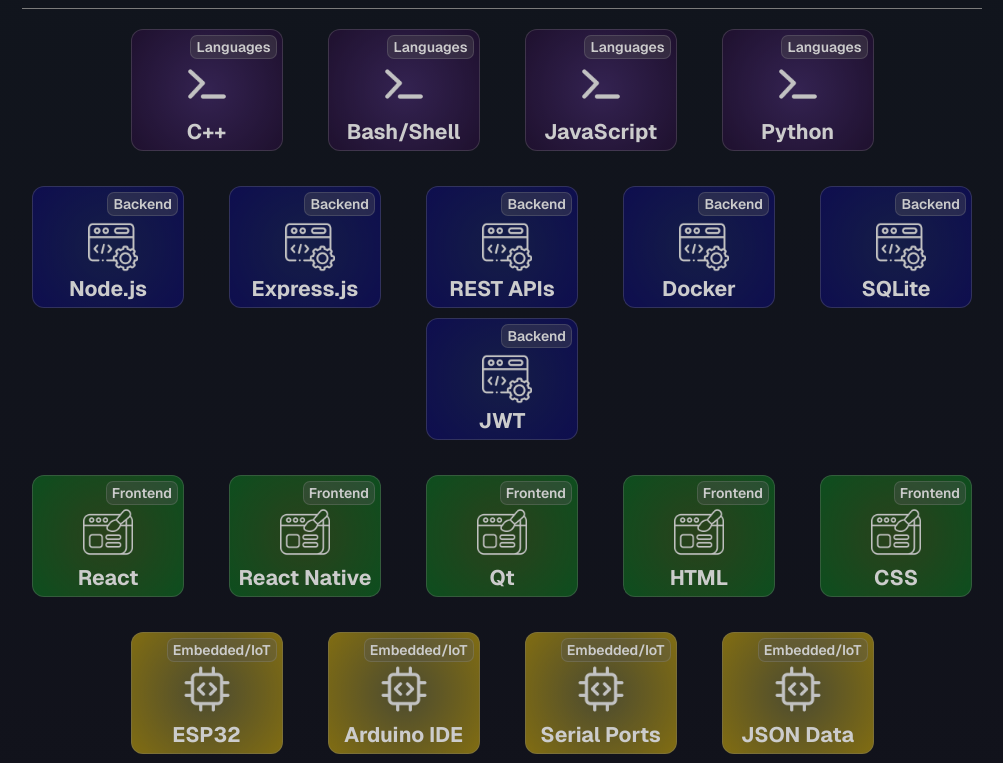
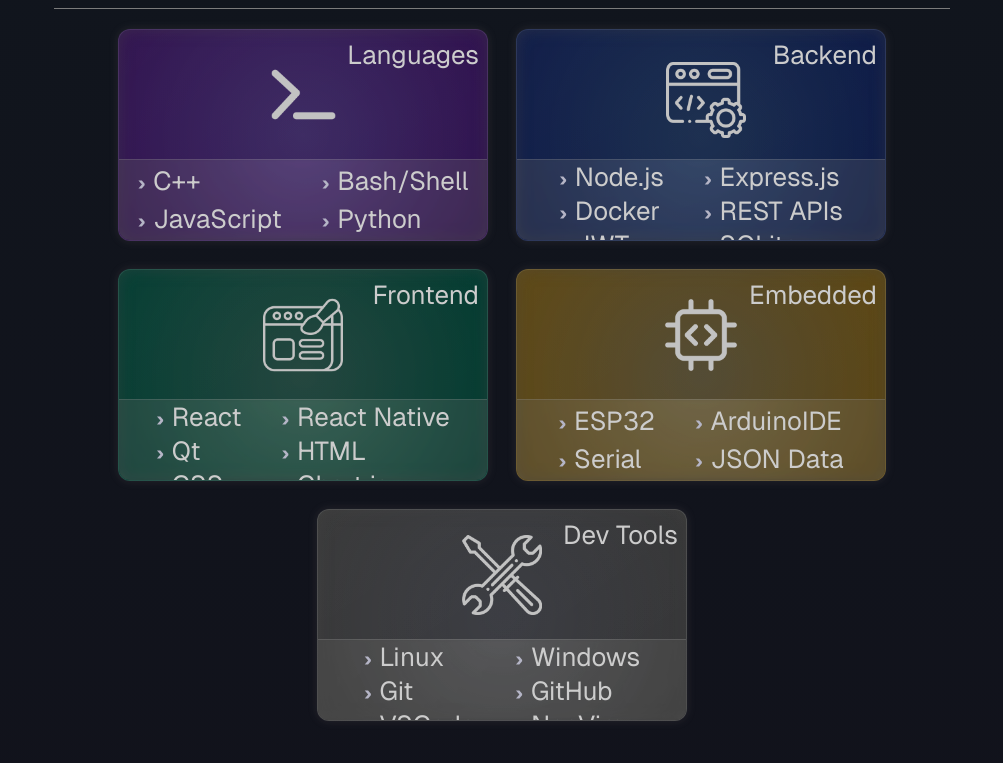
Before and after one commit to pearcepackman/PersonalWebsite, a React (Create React App) app: page / in a window 1280 px wide. Shown: the part 1067-1830 px from the top of the page, without its empty margins (138-1141 px from the left). Built offline with nearby package versions, Linux system fonts and the light colour scheme.

Commit message:
7/30/2025 - Skills somewhat ok :)

```diff
--- a/src/App.css
+++ b/src/App.css
@@ -690,8 +690,8 @@
   }
   .section{
     /*background-color: red;*/
-    min-width: 700px;
-    width: 75vw;
+    min-width: 850px;
+    width: 70vw;
 
     display: flex;
     flex-direction: column;
@@ -725,12 +725,20 @@
     margin-top: 0px;
     margin-left: 0%;
     margin-right: 0%;
-    row-gap: 10px;
-    column-gap: 45px;
+    row-gap: 28px;
+    column-gap: 28px;
     margin-bottom: 35px;
     display: flex;
     justify-content: center;
 
+  }
+  .projectarea:hover .skillcard{
+    filter:brightness(70%);
+
+  }
+  .projectarea:hover .skillcard:hover{
+    filter:brightness(100%);
+    transform: scale(1.05);
   }
   .project{
     height: 300px;
@@ -821,25 +829,26 @@
   }
   .languageimg{
     filter: invert(1) brightness(.95);
-    height: 50px;
-    width: 50px;
-    margin-top: 20px;
+    height: 85px;
+    width: 85px;
+    margin-top: 0px;
+    /*background-color: red;*/
 
   }
   .backendimg{
     filter: invert(1) brightness(0.95);
-    height: 50px;
-    width: 50px;
+    height: 80px;
+    width: 80px;
     margin-left: 10px;
-    margin-top: 32px;
+    margin-top: 10px;
     /*background-color: gray;*/
 
   }
   .frontendimg{
     filter: invert(1) brightness(0.95);
-    height: 50px;
-    width: 50px;
-    margin-top: 25px;
+    height: 80px;
+    width: 80px;
+    margin-top: 0px;
   }
   .project img{
     /*background-color: green;*/
@@ -857,19 +866,30 @@
   }
 
   .skillcard{
-    height: 120px;
-    width: 150px;
+    height: 210px;
+    width: 368px;
     justify-content: space-between;
     display: flex;
     flex-direction: column;
     transition: all .2s ease;
-    border: solid 1px rgba(161, 161, 161, 0.3);
+    border: solid 1px rgba(219, 219, 219, .2);
     border-radius: 12px;
     filter:brightness(80%);
     position: relative;
     margin-bottom: 0px;
     overflow: hidden;
+    box-shadow: inset 0 0 15px rgba(85, 85, 85, 0.356),
+              0 0px 10px rgba(153, 141, 141, 0.199);
+
   }
+  .skillcard::before {
+  content: "";
+  position: absolute;
+  top: 0; left: 0; right: 0; bottom: 0;
+  background: linear-gradient(145deg, rgba(255,255,255,0.03), rgba(255,255,255,0));
+  pointer-events: none;
+}
+
   .skillcardimg{
     flex-grow: 1;
     display: flex;
@@ -877,34 +897,48 @@
     justify-content: center;
     /*background-color: orange;*/
   }
+  .skillcardimg{
+  transition: transform 0.15s ease;
+}
+
+.skillcard:hover .skillcardimg,
+.skillcard:hover .skilltag{
+  transform: scale(1.08);
+}
+
   .skillcard:hover{
-    transform: scale(1.01);
-    filter:brightness(100%);
-    box-shadow: 0px 0px 35px rgba(228, 228, 228, 0.05);
+    transform: scale(1.02);
+  filter: brightness(1.05);
+  box-shadow: inset 0 0 15px rgba(85, 85, 85, 0.281),
+              0 0px 15px rgba(153, 141, 141, 0.445);
   }
   .skilllanguage{
-    background: radial-gradient(circle, rgba(130, 70, 200, 0.4) 0%, rgba(40, 20, 60, 0.9) 100%);
+background: radial-gradient(circle, rgba(157, 94, 255, 0.4) 0%, rgba(60, 20, 100, 0.95) 100%);
   }
 
   .skillbackend{
-    background: radial-gradient(circle,rgba(35, 57, 166, 0.4) 0%, rgba(17, 16, 105, 0.9) 100%);
+background: radial-gradient(circle, rgba(66, 135, 245, 0.3) 0%, rgba(15, 32, 90, 0.95) 100%);
   }
 
   .skillfrontend{
-    background: radial-gradient(circle,rgba(103, 166, 35, 0.4) 0%, rgba(16, 105, 38, 0.9) 100%);
+background: radial-gradient(circle, rgba(95, 230, 173, 0.3) 0%, rgba(0, 76, 61, 0.95) 100%);
   }
 
   .skillembedded{
-    background: radial-gradient(circle,rgba(204, 199, 102, 0.4) 0%, rgba(176, 148, 21, 0.9) 100%);
+background: radial-gradient(circle, rgba(255, 220, 120, 0.35) 0%, rgba(120, 90, 20, 0.95) 100%);
+  }
+
+  .skilltools{
+background: radial-gradient(circle, rgba(192, 192, 192, 0.3) 0%, rgba(70, 70, 70, 0.95) 100%);
   }
   .skilltag{
     position: absolute;
-    top: 5px;
+    top: 8px;
     left: auto;
-    right: 5px;
+    right: 8px;
     font-family: "Geist";
-    font-weight: 600;
-    font-size: 14px;
+    font-weight: 700;
+    font-size: 15px;
     background-color: rgba(109, 109, 109, 0.336);
     border: solid 1px rgba(219, 219, 219, .2);
     padding-left: 5px;
@@ -912,25 +946,56 @@
     padding-top: 2px;
     padding-bottom: 2px;
     border-radius: 7px;
+    transition: all .15s ease;
   }
   .skillcard p {
     font-size: 16px;
     font-weight: 500;
     line-height: 200%;
   }
-  .skillcardtitle{
+
+  .skillpointslayout{
+    background-color: rgba(109, 109, 109, 0.336);
+    border-top: solid 1px rgba(219, 219, 219, .2);
+
+    height: 80px;
+    display: flex;
+    justify-content: center;
+    margin-bottom: 0px;
+    backdrop-filter: blur(2px);
+  }
+  .skillpoints{
+    font-family: "Geist";
+    font-weight: 700;
     margin-top: auto;
+    margin-bottom: auto;
+    height: 100%;
     font-size: 18px;
-    font-family: "Geist";
-    font-weight: 100;
-    line-height: 1.3;
-    margin-bottom: 5px;
-    /*background-color: red;*/
-    flex: 0 0 auto;
+    display: flex;
+    flex-direction: column;
+    justify-content: space-evenly;
+    /*background-color: orangered;*/
+    list-style-type: none;
+    padding-left: 20px;
+    padding-right: 20px;
+    text-align: left;
   }
-  .skillcardtitle h3{
-    margin: 0;
+  .skillpoints li::before {
+  content: "›";
+  color: #e2e2f8;
+  margin-right: 8px;
+  font-weight: bold;
+  font-size: 20px;
   }
+  .skillpoints li{
+    transition: all .1s ease;
+  }
+  .skillpoints li:hover {
+  color: white;
+  transform: translateX(8px);
+}
+
+
 
   .acharea{
     height: auto;
--- a/src/App.js
+++ b/src/App.js
@@ -13,6 +13,7 @@
 import backend from './assets/coding.png';
 import frontend from './assets/front-development.png';
 import embedded from './assets/integrated-system.png';
+import tools from './assets/tools.png';
 
 import React from "react";
 import ParticlesBackground from "./ParticlesBackground";
@@ -77,62 +78,17 @@
                   <div className="skillcardimg">
                     <img className = "languageimg" src = {terminal}></img>
                   </div>
-                  <div className = "skillcardtitle">
-                    <h3>C++</h3>
+                  <div className = "skillpointslayout">
+                    <ul className = "skillpoints">
+                      <li>C++</li>
+                      <li>JavaScript</li>
+                    </ul>
+                    <ul className = "skillpoints">
+                      <li>Bash/Shell</li>
+                      <li>Python</li>
+                    </ul>
                   </div>
-              </div>
 
-              <div className = "skillcard skilllanguage">
-                  <div className = "skilltag">
-                    Languages
-                  </div>
-                  <div className="skillcardimg">
-                    <img className = "languageimg" src = {terminal}></img>
-                  </div>
-                  <div className = "skillcardtitle">
-                    <h3>Bash/Shell</h3>
-                  </div>
-              </div>
-
-              <div className = "skillcard skilllanguage">
-                  <div className = "skilltag">
-                    Languages
-                  </div>
-                  <div className="skillcardimg">
-                    <img className = "languageimg" src = {terminal}></img>
-                  </div>
-                  <div className = "skillcardtitle">
-                    <h3>JavaScript</h3>
-                  </div>
-              </div>
-
-              <div className = "skillcard skilllanguage">
-                  <div className = "skilltag">
-                    Languages
-                  </div>
-                  <div className="skillcardimg">
-                    <img className = "languageimg" src = {terminal}></img>
-                  </div>
-                  <div className = "skillcardtitle">
-                    <h3>Python</h3>
-                  </div>
-              </div>
-
-
-              </div>
-              <div className = "projectarea">
-
-
-              <div className = "skillcard skillbackend">
-                  <div className = "skilltag">
-                    Backend
-                  </div>
-                  <div className="skillcardimg">
-                    <img className = "backendimg" src = {backend}></img>
-                  </div>
-                  <div className = "skillcardtitle">
-                    <h3>Node.js</h3>
-                  </div>
               </div>
 
               <div className = "skillcard skillbackend">
@@ -142,175 +98,91 @@
                   <div className="skillcardimg">
                     <img className = "backendimg" src = {backend}></img>
                   </div>
-                  <div className = "skillcardtitle">
-                    <h3>Express.js</h3>
+                  <div className = "skillpointslayout">
+                    <ul className = "skillpoints">
+                      <li>Node.js</li>
+                      <li>Docker</li>
+                      <li>JWT</li>
+                    </ul>
+                    <ul className = "skillpoints">
+                      <li>Express.js</li>
+                      <li>REST APIs</li>
+                      <li>SQLite</li>
+                    </ul>
                   </div>
+
               </div>
 
-              <div className = "skillcard skillbackend">
-                  <div className = "skilltag">
-                    Backend
-                  </div>
-                  <div className="skillcardimg">
-                    <img className = "backendimg" src = {backend}></img>
-                  </div>
-                  <div className = "skillcardtitle">
-                    <h3>REST APIs</h3>
-                  </div>
-              </div>
-
-              <div className = "skillcard skillbackend">
-                  <div className = "skilltag">
-                    Backend
-                  </div>
-                  <div className="skillcardimg">
-                    <img className = "backendimg" src = {backend}></img>
-                  </div>
-                  <div className = "skillcardtitle">
-                    <h3>Docker</h3>
-                  </div>
-              </div>
-
-              <div className = "skillcard skillbackend">
-                  <div className = "skilltag">
-                    Backend
-                  </div>
-                  <div className="skillcardimg">
-                    <img className = "backendimg" src = {backend}></img>
-                  </div>
-                  <div className = "skillcardtitle">
-                    <h3>SQLite</h3>
-                  </div>
-              </div>
-
-              <div className = "skillcard skillbackend">
-                  <div className = "skilltag">
-                    Backend
-                  </div>
-                  <div className="skillcardimg">
-                    <img className = "backendimg" src = {backend}></img>
-                  </div>
-                  <div className = "skillcardtitle">
-                    <h3>JWT</h3>
-                  </div>
-              </div>
-
-
-              </div>
-              <div className = "projectarea">
-
-
-                <div className = "skillcard skillfrontend">
+              <div className = "skillcard skillfrontend">
                   <div className = "skilltag">
                     Frontend
                   </div>
                   <div className="skillcardimg">
                     <img className = "frontendimg" src = {frontend}></img>
                   </div>
-                  <div className = "skillcardtitle">
-                    <h3>React</h3>
+                  <div className = "skillpointslayout">
+                    <ul className = "skillpoints">
+                      <li>React</li>
+                      <li>Qt</li>
+                      <li>CSS</li>
+                    </ul>
+                    <ul className = "skillpoints">
+                      <li>React Native</li>
+                      <li>HTML</li>
+                      <li>Chart.js</li>
+                    </ul>
                   </div>
-                </div>
-
-                <div className = "skillcard skillfrontend">
-                  <div className = "skilltag">
-                    Frontend
-                  </div>
-                  <div className="skillcardimg">
-                    <img className = "frontendimg" src = {frontend}></img>
-                  </div>
-                  <div className = "skillcardtitle">
-                    <h3>React Native</h3>
-                  </div>
-                </div>
-
-                <div className = "skillcard skillfrontend">
-                  <div className = "skilltag">
-                    Frontend
-                  </div>
-                  <div className="skillcardimg">
-                    <img className = "frontendimg" src = {frontend}></img>
-                  </div>
-                  <div className = "skillcardtitle">
-                    <h3>Qt</h3>
-                  </div>
-                </div>
-
-                <div className = "skillcard skillfrontend">
-                  <div className = "skilltag">
-                    Frontend
-                  </div>
-                  <div className="skillcardimg">
-                    <img className = "frontendimg" src = {frontend}></img>
-                  </div>
-                  <div className = "skillcardtitle">
-                    <h3>HTML</h3>
-                  </div>
-                </div>
-
-                <div className = "skillcard skillfrontend">
-                  <div className = "skilltag">
-                    Frontend
-                  </div>
-                  <div className="skillcardimg">
-                    <img className = "frontendimg" src = {frontend}></img>
-                  </div>
-                  <div className = "skillcardtitle">
-                    <h3>CSS</h3>
-                  </div>
-                </div>
 
               </div>
-              <div className = "projectarea">
 
-
-                <div className = "skillcard skillembedded">
+              <div className = "skillcard skillembedded">
                   <div className = "skilltag">
-                    Embedded/IoT
+                    Embedded
                   </div>
                   <div className="skillcardimg">
                     <img className = "frontendimg" src = {embedded}></img>
                   </div>
-                  <div className = "skillcardtitle">
-                    <h3>ESP32</h3>
+                  <div className = "skillpointslayout">
+                    <ul className = "skillpoints">
+                      <li>ESP32</li>
+                      <li>Serial</li>
+
+                    </ul>
+                    <ul className = "skillpoints">
+                      <li>ArduinoIDE</li>
+                      <li>JSON Data</li>
+
+                    </ul>
                   </div>
-                </div>
 
-                <div className = "skillcard skillembedded">
+              </div>
+
+              <div className = "skillcard skilltools">
                   <div className = "skilltag">
-                    Embedded/IoT
+                    Dev Tools
                   </div>
                   <div className="skillcardimg">
-                    <img className = "frontendimg" src = {embedded}></img>
+                    <img className = "frontendimg" src = {tools}></img>
                   </div>
-                  <div className = "skillcardtitle">
-                    <h3>Arduino IDE</h3>
+                  <div className = "skillpointslayout">
+                    <ul className = "skillpoints">
+                      <li>Linux</li>
+                      <li>Git</li>
+                      <li>VSCode</li>
+                    </ul>
+                    <ul className = "skillpoints">
+                      <li>Windows</li>
+                      <li>GitHub</li>
+                      <li>NeoVim</li>
+
+                    </ul>
                   </div>
-                </div>
 
-                <div className = "skillcard skillembedded">
-                  <div className = "skilltag">
-                    Embedded/IoT
-                  </div>
-                  <div className="skillcardimg">
-                    <img className = "frontendimg" src = {embedded}></img>
-                  </div>
-                  <div className = "skillcardtitle">
-                    <h3>Serial Ports</h3>
-                  </div>
-                </div>
+              </div>
 
-                <div className = "skillcard skillembedded">
-                  <div className = "skilltag">
-                    Embedded/IoT
-                  </div>
-                  <div className="skillcardimg">
-                    <img className = "frontendimg" src = {embedded}></img>
-                  </div>
-                  <div className = "skillcardtitle">
-                    <h3>JSON Data</h3>
-                  </div>
-                </div>
+
+
+
 
 
 
```
Also changed, not shown: src/assets/tools.png (added).
